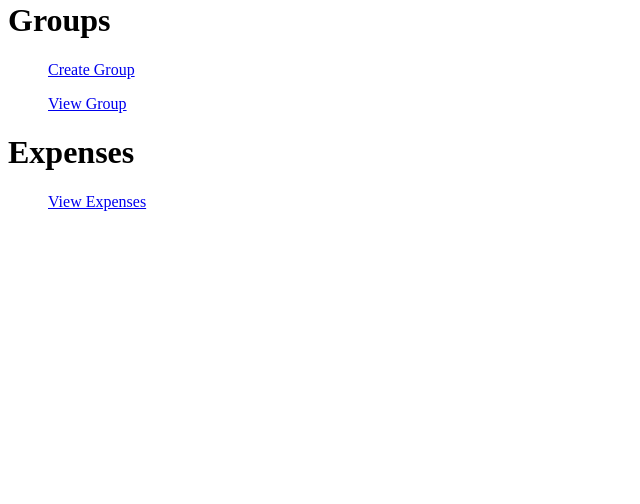
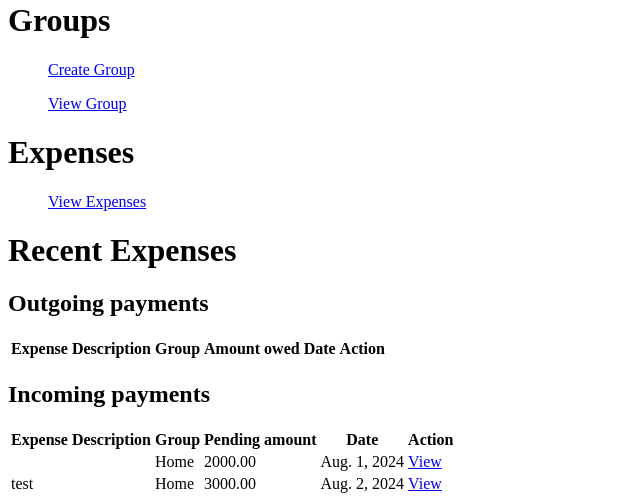
Before and after one commit to hani-2020/ExpenseBalancer, a Django app: page / in a window 1280 px wide. Shown: the part 328-832 px from the top of the page, without its empty margins (0-640 px from the left). Before the commit the page ends 539 px from the top, so only its background shows below. Run offline with Django 4.2, Linux system fonts and the light colour scheme; a user stored in the database is signed in; data comes from the database, SQL or seed files in the repository; both versions use the stored data as it was after the commit; lists and menus that the app fills with data are empty.

Commit message:
pre test

```diff
--- a/Authentications/templates/login.html
+++ b/Authentications/templates/login.html
@@ -1,6 +1,10 @@
 <h1>Login</h1>
 <form method='post' action="{% url 'login' %}">
 {% csrf_token %}
+{% if joingroup %}
+<input type='hidden' name='group_id' value="{{joingroup}}"/>
+<input type='hidden' name='user_id' value="{{joingroupuser}}"/>
+{% endif %}
 <p>
     <label>Email</label>
     <input type='email' name='email'/>
--- a/Authentications/views.py
+++ b/Authentications/views.py
@@ -1,9 +1,14 @@
 from django.shortcuts import render, redirect
 from django.contrib.auth import authenticate, login
 from .forms import CustomUserCreationForm
+from Expenses.models import Split
 
 def home(request):
-    return render(request, 'home.html')
+    context = {}
+    if request.user.is_authenticated:
+        splits = Split.objects.filter(payer=request.user)[:5]
+        context["splits"] = splits
+    return render(request, 'home.html', context)
 
 def signup(request):
     form = CustomUserCreationForm()
@@ -16,13 +21,21 @@
 
 def userlogin(request):
     messages = {}
+    if '/groups/join_group/' in request.get_full_path():
+        path = request.get_full_path()[32:]
+        end = path.find('/')
+        messages['joingroup'] = path[:end]
+        messages['joingroupuser'] = path[end+1:]
     if request.method == 'POST':
         email = request.POST.get('email').strip()
         password = request.POST.get('password').strip()
         user = authenticate(request, email=email, password=password)
         if user:
             login(request, user)
+            group_id = request.POST.get('group_id')
+            user_id = request.POST.get('user_id')
+            if group_id:
+                return redirect(f'/groups/join_group/{group_id}/{user_id}')
             return redirect('homepage')
-        else:
-            messages['error'] =' invalid credentials'
+        messages['error'] =' invalid credentials'
     return render(request, 'login.html', messages)
--- a/Expenses/templates/view_expense_breakup.html
+++ b/Expenses/templates/view_expense_breakup.html
@@ -9,7 +9,7 @@
         </td>
         <td>
             {% if split.payer == request.user and split.payer != expense.paid_by %}
-            <h3><a href="#">Pay</a></h3>
+            <h3><a href="{% url 'pay_expense' split_id=split.id %}">Pay</a></h3>
             {% endif %}
         </td>
     </tr>
--- a/Expenses/templates/view_expenses.html
+++ b/Expenses/templates/view_expenses.html
@@ -28,7 +28,7 @@
         <th>Total Expense</th>
         <th>Expense Description</th>
         <th>Group</th>
-        <th>Amount owed</th>
+        <th>Pending Amount</th>
         <th>Date</th>
         <th>Action</th>
     </tr>
@@ -37,7 +37,7 @@
         <td>{{expense.amount}}</td>
         <td>{{expense.description}}</td>
         <td>{{expense.group.group_name}}</td>
-        <td>{{expense.amount}}</td>
+        <td>{{expense.amount_owed}}</td>
         <td>{{expense.date}}</td>
         <td><a href="{% url 'edit_expense' expense_id=expense.id %}">Edit</a> | <a href="{% url 'delete_expense' expense_id=expense.id %}">Delete</a> | <a href="{% url 'view_expense_breakup' expense_id=expense.id %}">View</a></td>
     </tr>
--- a/Expenses/templates/view_group_expenses.html
+++ b/Expenses/templates/view_group_expenses.html
@@ -7,7 +7,6 @@
         <th>Date</th>
         <th>Action</th>
     </tr>
-    <!--if i am test1 and test1 requested amount test1 should not see amount owed-->
     {% for item in expense_list %}
         <tr>
             <td>{{item.expense.paid_by.username}}</td>
--- a/Expenses/urls.py
+++ b/Expenses/urls.py
@@ -8,6 +8,6 @@
     path('view_group_expenses/<int:group_id>/', views.view_group_expenses, name='view_group_expenses'),
     path('view_expense_breakup/<int:expense_id>', views.view_expense_breakup, name='view_expense_breakup'),
     path('edit_expense/<int:expense_id>', views.edit_expense, name='edit_expense'),
-    #path('edit_split/<int:expense_id>/', views.edit_split, 'edit_split'),
-    path('delete_expense/<int:expense_id>/', views.delete_expense, name='delete_expense')
+    path('delete_expense/<int:expense_id>/', views.delete_expense, name='delete_expense'),
+    path('pay_expense/<int:split_id>/', views.pay_expense, name='pay_expense')
 ]
--- a/Friends/templates/pending_requests.html
+++ b/Friends/templates/pending_requests.html
@@ -9,7 +9,7 @@
 <tr>
     <td>{{pending_request.from_user.username}}</td>
     <td>{{pending_request.from_user.email}}</td>
-    <td><a href="{% url 'accept_request' pending_request.id %}">accept</a> | <a href=""{% url 'reject_request' pending_request.id %}"">reject</a></td>
+    <td><a href="{% url 'accept_request' pending_request.id %}">accept</a> | <a href="{% url 'reject_request' pending_request.id %}">reject</a></td>
 </tr>
 {% endfor %}
 </table>
--- a/Groups/models.py
+++ b/Groups/models.py
@@ -5,3 +5,7 @@
     group_name = models.CharField(max_length=50)
     members = models.ManyToManyField(User, related_name='group_members', blank=True)
     created_by = models.ForeignKey(User, on_delete=models.CASCADE)
+
+class JoinLink(models.Model):
+    group = models.ForeignKey(Group, on_delete=models.CASCADE)
+    invitee = models.ForeignKey(User, on_delete=models.CASCADE)
--- a/Groups/urls.py
+++ b/Groups/urls.py
@@ -4,7 +4,8 @@
 urlpatterns = [
     path('create_groups', views.create_groups, name='create_groups'),
     path('view_groups', views.view_groups, name='view_groups'),
-    path('edit_group/<int:id>', views.edit_group, name='edit_group'),
-    path('delete_group/<int:id>', views.delete_group, name='delete_group'),
-    path('leave_group/<int:id>', views.leave_group, name='leave_group')
+    path('edit_group/<int:id>/', views.edit_group, name='edit_group'),
+    path('delete_group/<int:id>/', views.delete_group, name='delete_group'),
+    path('leave_group/<int:id>/', views.leave_group, name='leave_group'),
+    path('join_group/<int:group_id>/<int:user_id>', views.join_group, name='join_group')
 ]
--- a/templates/home.html
+++ b/templates/home.html
@@ -14,4 +14,47 @@
 <ul><a href='{% url 'view_groups' %}'>View Group</a></ul>
 <h1>Expenses</h1>
 <ul><a href='{% url 'view_expenses' %}'>View Expenses</a></ul>
+<h1>Recent Expenses</h1>
+<h2>Outgoing payments</h2>
+<table>
+    <tr>
+        <th>Expense Description</th>
+        <th>Group</th>
+        <th>Amount owed</th>
+        <th>Date</th>
+        <th>Action</th>
+    </tr>
+    {% for split in splits %}
+    {% if split.expense.paid_by != request.user %}
+    <tr>
+        <td>{{split.expense.description}}</td>
+        <td>{{split.expense.group.group_name}}</td>
+        <td>{{split.amount}}</td>
+        <td>{{split.expense.date}}</td>
+        <td><a href="{% url 'view_expense_breakup' expense_id=split.expense.id %}">View</a></td>
+    </tr>
+    {% endif %}
+    {% endfor %}
+</table>
+<h2>Incoming payments</h2>
+<table>
+    <tr>
+        <th>Expense Description</th>
+        <th>Group</th>
+        <th>Pending amount</th>
+        <th>Date</th>
+        <th>Action</th>
+    </tr>
+    {% for split in splits %}
+    {% if split.expense.paid_by == request.user %}
+    <tr>
+        <td>{{split.expense.description}}</td>
+        <td>{{split.expense.group.group_name}}</td>
+        <td>{{split.expense.amount}}</td>
+        <td>{{split.expense.date}}</td>
+        <td><a href="{% url 'view_expense_breakup' expense_id=split.expense.id %}">View</a></td>
+    </tr>
+    {% endif %}
+    {% endfor %}
+</table>
 {% endif %}
```
Also changed, not shown: ExpenseBalancer/settings.py (+14 -0 lines), Expenses/views.py (+25 -5 lines), Friends/views.py (+6 -4 lines), Groups/views.py (+39 -5 lines), Groups/migrations/0002_joinlink.py (added), db.sqlite3, 2 other files.
